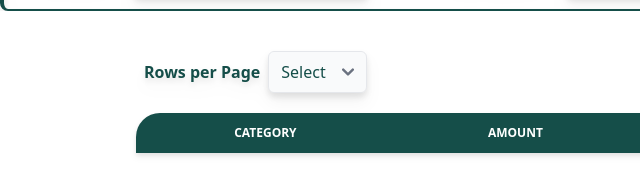
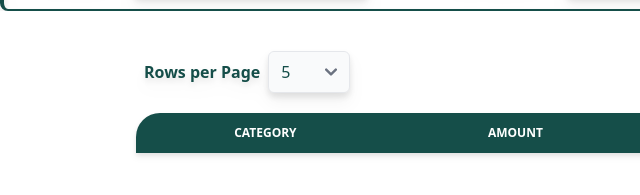
Before and after one commit to Nirmal2796/Day_To_Day_Expenses, a website: page public/dashboard/home.html in a window 1280 px wide. Shown: the part 159-354 px from the top of the page, 0-640 px from the left. Drawn offline with nearby package versions, Linux system fonts and the light colour scheme.

Commit message:
pagination value change

```diff
--- a/public/dashboard/home.html
+++ b/public/dashboard/home.html
@@ -103,9 +103,9 @@
                     <label for="rowsPerPage"
                         class="text-[#154e49] font-semibold md:font-bold  md:text-base text-sm">Rows per Page</label>
                     <select id="rowsPerPage" class="text-[#154e49]  bg-gray-50 border border-gray-200 rounded-md inline-block ">
-                        <option selected>Select</option>
-                        <option value="1">10</option>
-                        <option value="2">20</option>
+                        <option value="5">5</option>
+                        <option value="10">10</option>
+                        <option value="20">20</option>
                         <option value="30">30</option>
                         <option value="40">40</option>
                         <option value="50">50</option>
```
